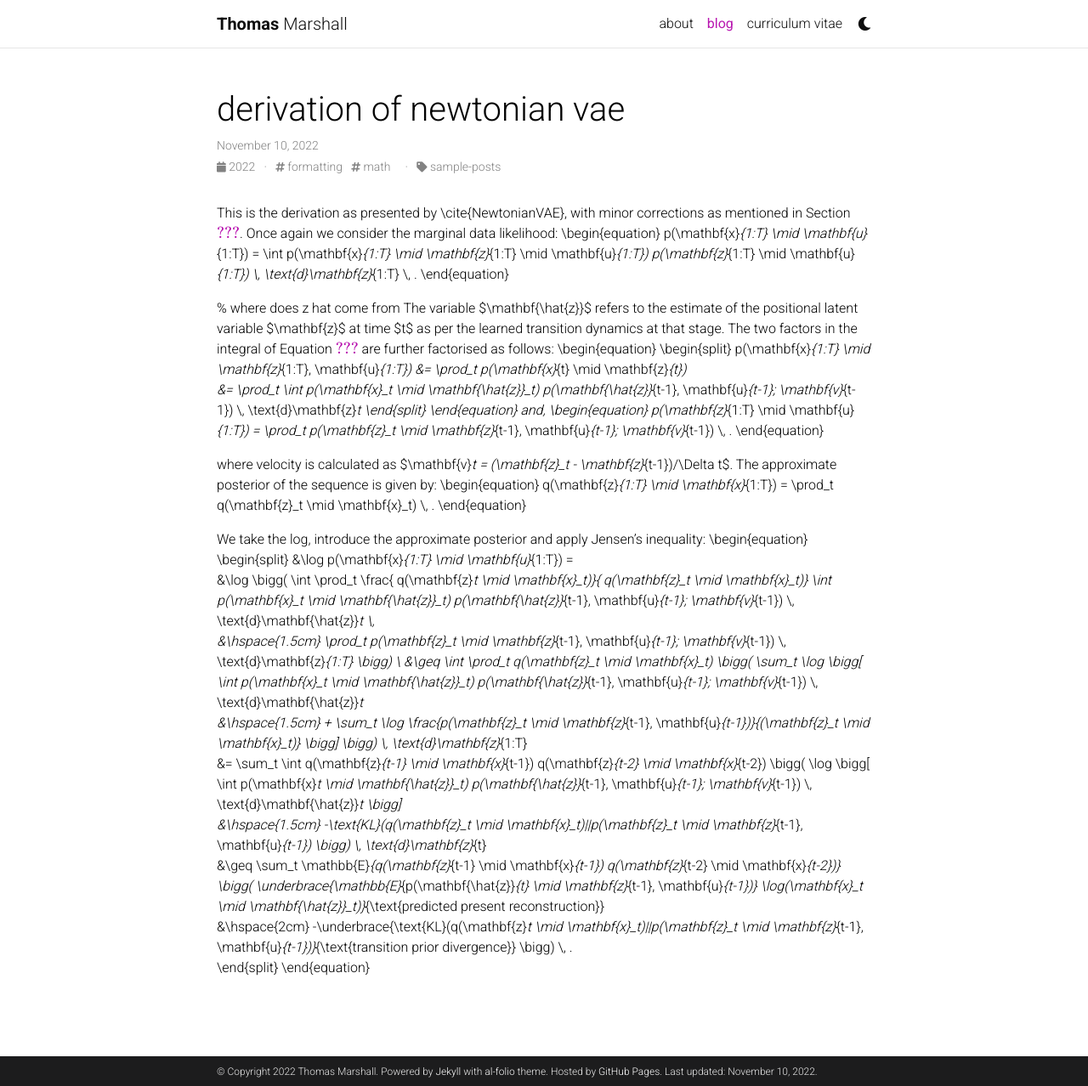
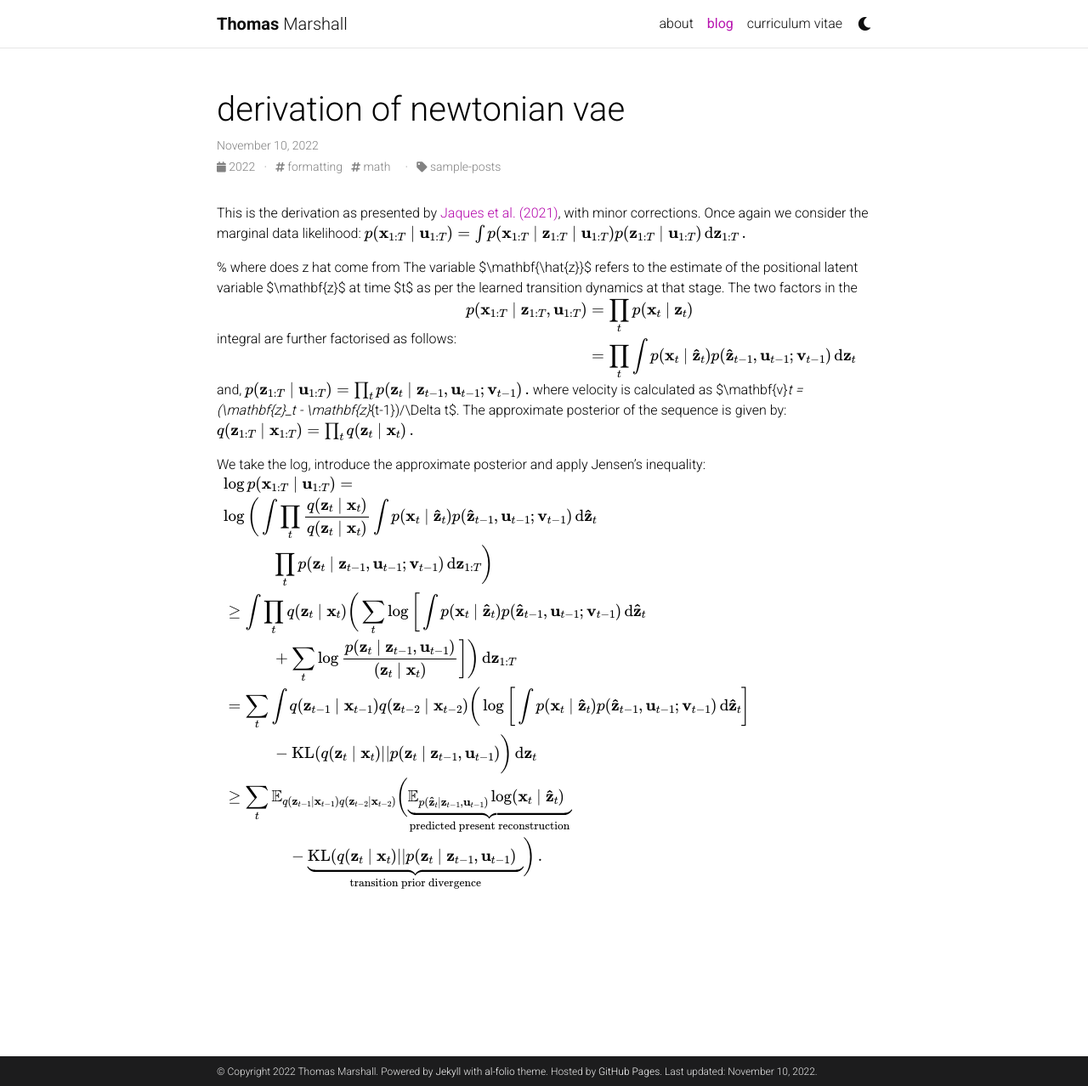
Before and after one commit to thomasmmarshall/thomasmmarshall.github.io, a Jekyll site: the page built from _posts/2022-11-10-nvae.md, in a window 1280 px wide and 1278 px high. Shown: the whole window at 85% size. Built offline with Jekyll 4.4.1, drawn with Linux system fonts in a browser that asks for light colours; comment, search, counter and statistics services are not loaded; a style sheet for code colours, icons or effects is not loaded.

```diff
--- a/_posts/2022-11-10-nvae.md
+++ b/_posts/2022-11-10-nvae.md
@@ -8,31 +8,27 @@ categories: sample-posts
 ---
 
 
-This is the derivation as presented by \cite{NewtonianVAE}, with minor corrections as mentioned in Section \ref{sec:newtonianvae}. Once again we consider the marginal data likelihood:
-\begin{equation}
-p(\mathbf{x}_{1:T} \mid \mathbf{u}_{1:T}) = \int p(\mathbf{x}_{1:T} \mid \mathbf{z}_{1:T} \mid \mathbf{u}_{1:T}) p(\mathbf{z}_{1:T} \mid \mathbf{u}_{1:T}) \, \text{d}\mathbf{z}_{1:T} \, .
-\end{equation}
+This is the derivation as presented by [Jaques et al. (2021)](https://arxiv.org/abs/2006.01959), with minor corrections. Once again we consider the marginal data likelihood:
+$$p(\mathbf{x}_{1:T} \mid \mathbf{u}_{1:T}) = \int p(\mathbf{x}_{1:T} \mid \mathbf{z}_{1:T} \mid \mathbf{u}_{1:T}) p(\mathbf{z}_{1:T} \mid \mathbf{u}_{1:T}) \, \text{d}\mathbf{z}_{1:T} \, .
+$$
 
 % where does z hat come from
-The variable $\mathbf{\hat{z}}$ refers to the estimate of the positional latent variable $\mathbf{z}$ at time $t$ as per the learned transition dynamics at that stage. The two factors in the integral of Equation \ref{eqn:vrnn_iml} are further factorised as follows:
-\begin{equation}
-\begin{split}
+The variable $\mathbf{\hat{z}}$ refers to the estimate of the positional latent variable $\mathbf{z}$ at time $t$ as per the learned transition dynamics at that stage. The two factors in the integral are further factorised as follows:
+$$\begin{split}
 p(\mathbf{x}_{1:T} \mid \mathbf{z}_{1:T}, \mathbf{u}_{1:T}) &= \prod_t p(\mathbf{x}_{t} \mid \mathbf{z}_{t}) \\
 &= \prod_t \int p(\mathbf{x}_t \mid \mathbf{\hat{z}}_t) p(\mathbf{\hat{z}}_{t-1}, \mathbf{u}_{t-1}; \mathbf{v}_{t-1}) \, \text{d}\mathbf{z}_t
 \end{split}
-\end{equation}
+$$
 and,
-\begin{equation}
-p(\mathbf{z}_{1:T} \mid \mathbf{u}_{1:T}) = \prod_t p(\mathbf{z}_t \mid \mathbf{z}_{t-1}, \mathbf{u}_{t-1}; \mathbf{v}_{t-1}) \, .
-\end{equation}
-
+$$p(\mathbf{z}_{1:T} \mid \mathbf{u}_{1:T}) = \prod_t p(\mathbf{z}_t \mid \mathbf{z}_{t-1}, \mathbf{u}_{t-1}; \mathbf{v}_{t-1}) \, .
+$$
 where velocity is calculated as $\mathbf{v}_t = (\mathbf{z}_t - \mathbf{z}_{t-1})/\Delta t$. The approximate posterior of the sequence is given by:
-\begin{equation}
+$$
 q(\mathbf{z}_{1:T} \mid \mathbf{x}_{1:T}) = \prod_t q(\mathbf{z}_t \mid \mathbf{x}_t) \, .
-\end{equation}
+$$
 
 We take the log, introduce the approximate posterior and apply Jensen's inequality:
-\begin{equation}
+$$
 \begin{split}
 &\log p(\mathbf{x}_{1:T} \mid \mathbf{u}_{1:T}) = \\
 &\log \bigg( \int \prod_t \frac{ q(\mathbf{z}_t \mid \mathbf{x}_t)}{ q(\mathbf{z}_t \mid \mathbf{x}_t)} \int p(\mathbf{x}_t \mid \mathbf{\hat{z}}_t) p(\mathbf{\hat{z}}_{t-1}, \mathbf{u}_{t-1}; \mathbf{v}_{t-1}) \, \text{d}\mathbf{\hat{z}}_t \, \\
@@ -44,4 +40,4 @@ We take the log, introduce the approximate posterior and apply Jensen's inequali
 &\geq \sum_t \mathbb{E}_{q(\mathbf{z}_{t-1} \mid \mathbf{x}_{t-1}) q(\mathbf{z}_{t-2} \mid \mathbf{x}_{t-2})} \bigg( \underbrace{\mathbb{E}_{p(\mathbf{\hat{z}}_{t} \mid \mathbf{z}_{t-1}, \mathbf{u}_{t-1})} \log(\mathbf{x}_t \mid \mathbf{\hat{z}}_t)}_{\text{predicted present reconstruction}} \\
 &\hspace{2cm} -\underbrace{\text{KL}(q(\mathbf{z}_t \mid \mathbf{x}_t)||p(\mathbf{z}_t \mid \mathbf{z}_{t-1}, \mathbf{u}_{t-1})}_{\text{transition prior divergence}} \bigg)  \, . \\
 \end{split}
-\end{equation}
+$$
```
